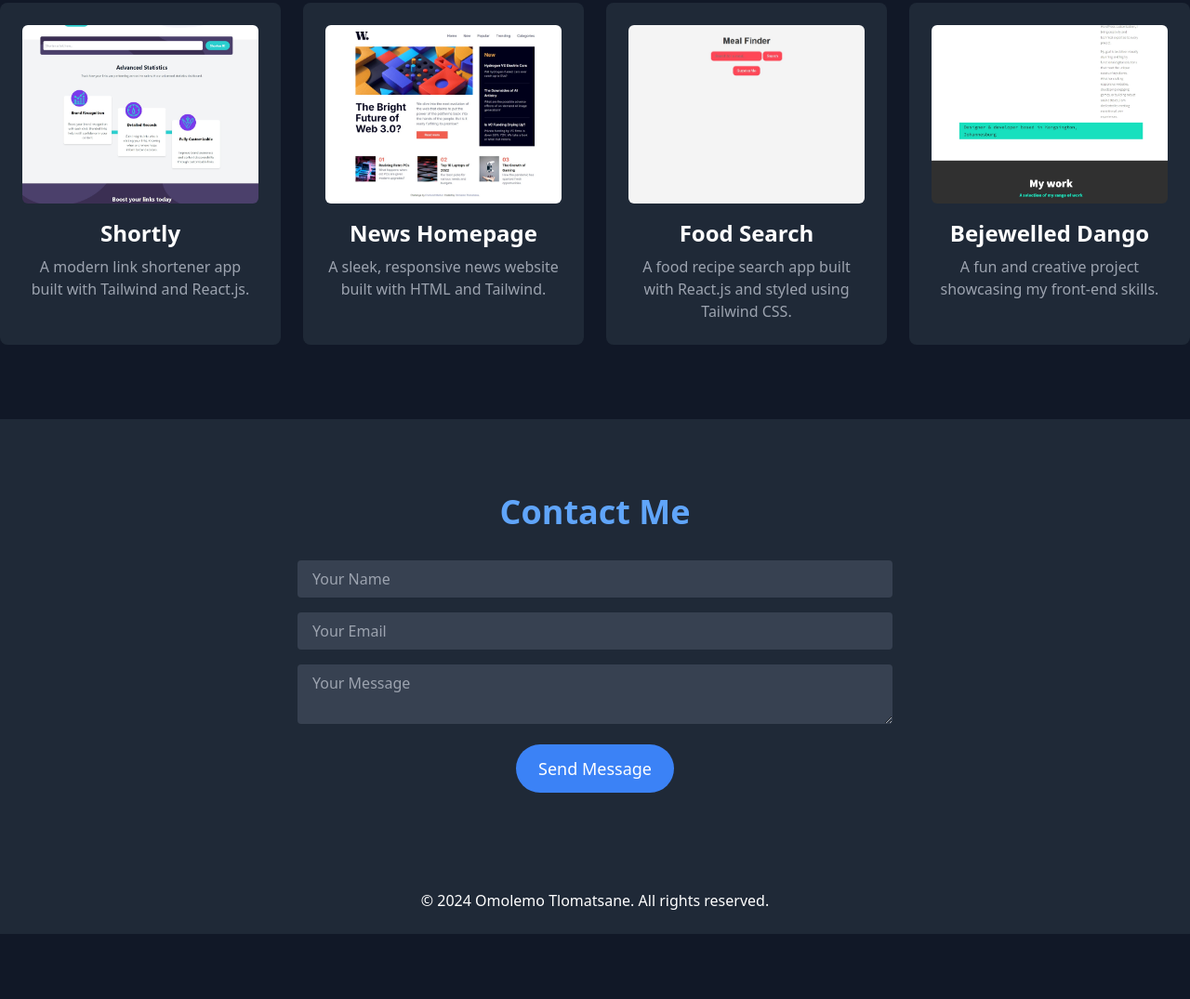
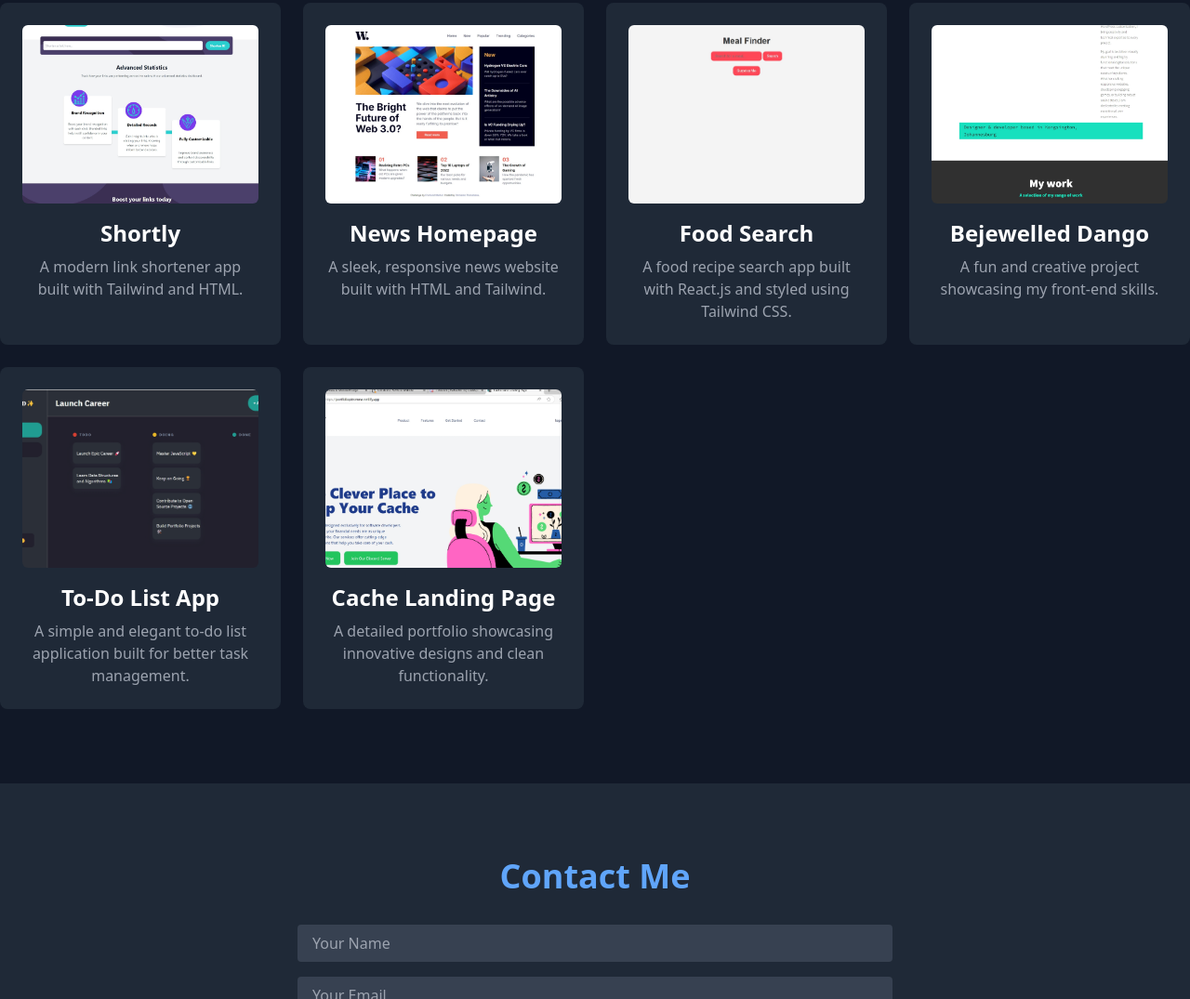
Before and after one commit to OmolemoTlomatsane/portfolio_Omolemo, a plain HTML site: page index.html in a window 1280 px wide. Shown: the part 1715-2790 px from the top of the page at 93% size. Before the commit the page ends 2720 px from the top, so only its background shows below. Drawn offline with nearby package versions, Linux system fonts and the light colour scheme; a script that the page names is missing.

Commit message:
'Added more projects'

```diff
--- a/index.html
+++ b/index.html
@@ -118,7 +118,7 @@
             <a href="https://shortly99.netlify.app" target="_blank">
               <img src="images/Screenshot_3-12-2024_134624_shortly99.netlify.app.jpeg" alt="Shortly Project" class="rounded-md mb-4 w-full h-48 object-cover">
               <h3 class="text-2xl font-bold text-white mb-2">Shortly</h3>
-              <p class="text-gray-400">A modern link shortener app built with Tailwind and React.js.</p>
+              <p class="text-gray-400">A modern link shortener app built with Tailwind and HTML.</p>
             </a>
           </div>
           <!-- Project 2 -->
@@ -143,6 +143,20 @@
               <img src="images/Screenshot_3-12-2024_135114_bejewelled-dango-02c288.netlify.app.jpeg" alt="Bejewelled Dango Project" class="rounded-md mb-4 w-full h-48 object-cover">
               <h3 class="text-2xl font-bold text-white mb-2">Bejewelled Dango</h3>
               <p class="text-gray-400">A fun and creative project showcasing my front-end skills.</p>
+            </a>
+          </div>
+          <div class="bg-gray-800 p-6 rounded-lg">
+            <a href="https://2024todo.netlify.app/" target="_blank">
+              <img src="images/todo.png" alt="Todo App Project" class="rounded-md mb-4 w-full h-48 object-cover">
+              <h3 class="text-2xl font-bold text-white mb-2">To-Do List App</h3>
+              <p class="text-gray-400">A simple and elegant to-do list application built for better task management.</p>
+            </a>
+          </div>
+          <div class="bg-gray-800 p-6 rounded-lg">
+            <a href="https://portfoliopiecenew.netlify.app/" target="_blank">
+              <img src="images/cache.png" alt="Todo App Project" class="rounded-md mb-4 w-full h-48 object-cover">
+              <h3 class="text-2xl font-bold text-white mb-2">Cache Landing Page</h3>
+              <p class="text-gray-400">A detailed portfolio showcasing innovative designs and clean functionality.</p>
             </a>
           </div>
         </div>
--- a/script.js
+++ b/script.js
@@ -1,4 +1,5 @@
 import config from './config.js';
+
 
 document.addEventListener("DOMContentLoaded", () => {
 
@@ -38,10 +39,8 @@ document.addEventListener("DOMContentLoaded", () => {
             // Send email using EmailJS
             emailjs.send(config.serviceID, config.templateID, messageData)
                 .then((response) => {
-                    console.log("Email sent successfully:", response);
                     alert("Your message has been sent successfully!");
                 }, (error) => {
-                    console.error("Error sending email:", error);
                     alert("There was an error sending your message. Please try again.");
                 });
         }
```
Also changed, not shown: images/cache.png (added), images/todo.png (added).
